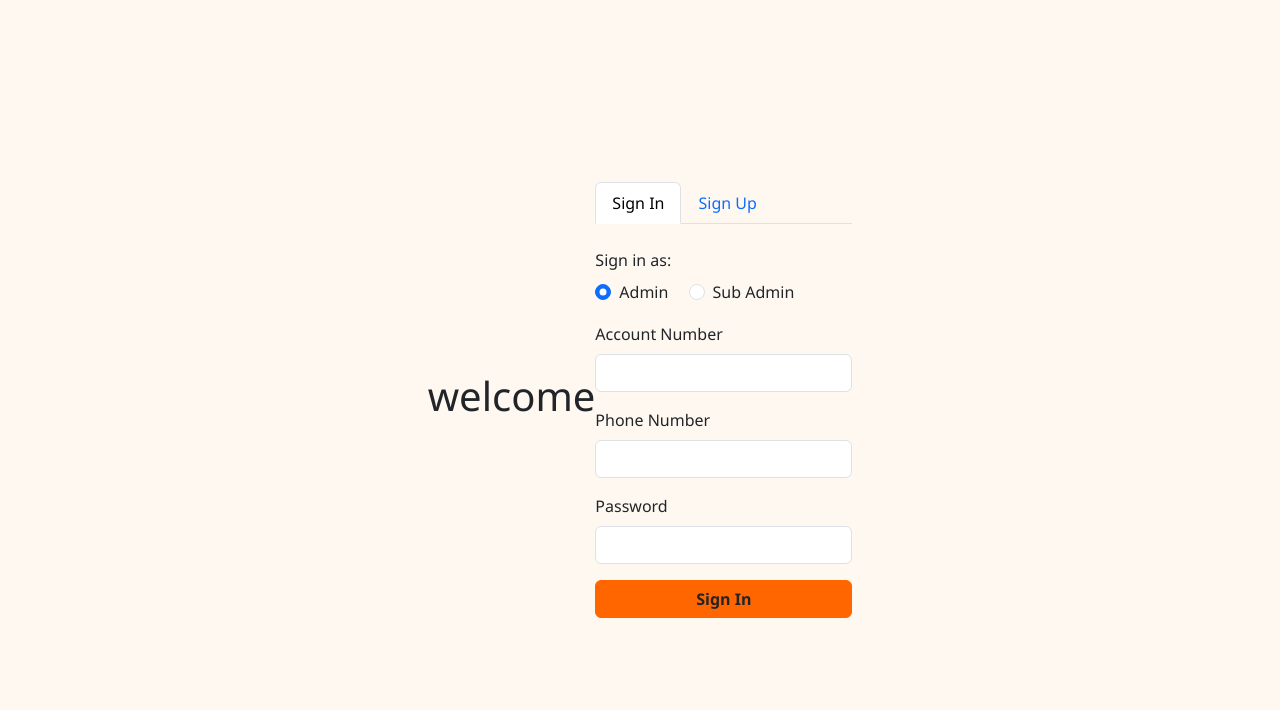
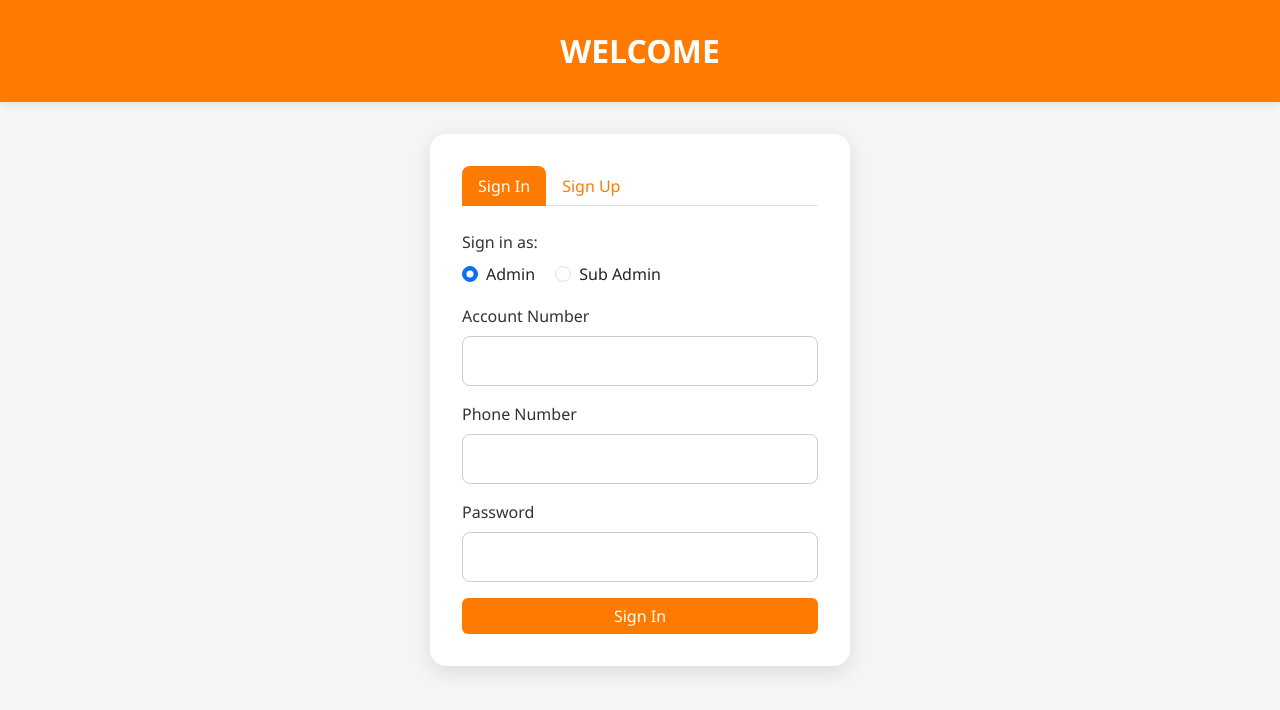
Before and after one commit to GweStanley/NaitrustWallet, a plain HTML site: page Public/Auth.html in a window 1280 px wide. Drawn offline with nearby package versions, Linux system fonts and the light colour scheme.

Commit message:
Update Auth.css

```diff
--- a/Public/Auth.css
+++ b/Public/Auth.css
@@ -1,82 +1,93 @@
- :root {
-      --orange: #ff6600;
-      --orange-dark: #cc5200;
+/* General Reset */
+body {
+  background-color: #f5f5f5;
+  font-family: 'Segoe UI', Tahoma, Geneva, Verdana, sans-serif;
+  margin: 0;
+  padding: 0;
 }
-    body {
-      background: #fff8f0;
-      min-height: 100vh;
-      display: flex;
-      justify-content: center;
-      align-items: center;
-      font-family: 'Segoe UI', Tahoma, Geneva, Verdana, sans-serif;
+
+/* Header Styling */
+header {
+  text-align: center;
+  padding: 2rem 1rem;
+  background-color: #ff7a00;
+  color: white;
+  margin-bottom: 2rem;
+  box-shadow: 0 2px 8px rgba(0, 0, 0, 0.1);
 }
-    .auth-container {
-      max-width: 400px;
-      width: 100%;
-      padding: 2rem;
-      background: white;
-      border-radius: 1rem;
-      box-shadow: 0 6px 20px rgba(255, 102, 0, 0.3);
-      transition: box-shadow 0.3s ease;
+
+header h1 {
+  margin: 0;
+  font-size: 2rem;
+  font-weight: 600;
+  text-transform: uppercase;
 }
-    .auth-container:hover {
-      box-shadow: 0 10px 30px rgba(255, 102, 0, 0.5);
-    }
-    h2 {
-      color: var(--orange);
-      text-align: center;
-      margin-bottom: 1.5rem;
-      font-weight: 700;
-    }
-    .form-control:focus {
-      border-color: var(--orange);
-      box-shadow: 0 0 8px rgba(255, 102, 0, 0.4);
-    }
+
+/* Orange Button Variant */
 .btn-orange {
-      background-color: var(--orange);
-      border-color: var(--orange);
-      font-weight: 600;
+  background-color: #ff7a00;
+  color: white;
+  border: none;
   transition: background-color 0.3s ease;
 }
+
 .btn-orange:hover {
-      background-color: var(--orange-dark);
-      border-color: var(--orange-dark);
+  background-color: #e76c00;
 }
-    .password-toggle {
-      cursor: pointer;
-      user-select: none;
-      color: var(--orange);
-      font-weight: 600;
+
+/* Auth Card Container */
+.auth-card {
+  max-width: 420px;
+  margin: auto;
+  background-color: white;
+  padding: 2rem;
+  border-radius: 16px;
+  box-shadow: 0 6px 20px rgba(0, 0, 0, 0.1);
 }
-    .forgot-link {
-      color: var(--orange);
-      text-decoration: none;
-      font-size: 0.9rem;
-      cursor: pointer;
+
+/* Tabs Styling */
+.nav-tabs .nav-link {
+  color: #ff7a00;
+  font-weight: 500;
+  border: none;
 }
-    .forgot-link:hover {
-      text-decoration: underline;
-      color: var(--orange-dark);
+
+.nav-tabs .nav-link.active {
+  background-color: #ff7a00;
+  color: white;
+  border-radius: 8px 8px 0 0;
 }
-    .social-btn {
-      width: 140px;
-      font-weight: 600;
-      border-radius: 0.375rem;
-      display: flex;
-      align-items: center;
-      justify-content: center;
-      gap: 0.5rem;
-      cursor: pointer;
-      user-select: none;
-      transition: background-color 0.3s ease;
+
+.tab-content {
+  margin-top: 1.5rem;
+}
+
+/* Form Elements */
+.form-label {
+  font-weight: 500;
+  color: #333;
+}
+
+.form-control {
+  border-radius: 8px;
   border: 1px solid #ccc;
-      padding: 0.5rem 0;
-      font-size: 1rem;
+  padding: 0.75rem;
+  transition: border-color 0.3s;
 }
-    .social-btn.google { background: #fff; color: #444; border-color: #ddd; }
-    .social-btn.google:hover { background: #eee; }
-    .social-btn.facebook { background: #1877f2; color: #fff; border-color: #1877f2; }
-    .social-btn.facebook:hover { background: #145dbf; }
-    .signup-text { text-align: center; margin-top: 1.2rem; font-size: 0.95rem; }
-    .signup-text a { color: var(--orange); font-weight: 600; text-decoration: none; }
-    .signup-text a:hover { text-decoration: underline; color: var(--orange-dark); }
+
+.form-control:focus {
+  border-color: #ff7a00;
+  box-shadow: 0 0 0 0.1rem rgba(255, 122, 0, 0.25);
+}
+
+/* Responsive */
+@media (max-width: 500px) {
+  .auth-card {
+    padding: 1.5rem;
+    margin: 1rem;
+  }
+
+  header h1 {
+    font-size: 1.5rem;
+  }
+}
```
Lines whose indentation alone changed are shown as unchanged.
